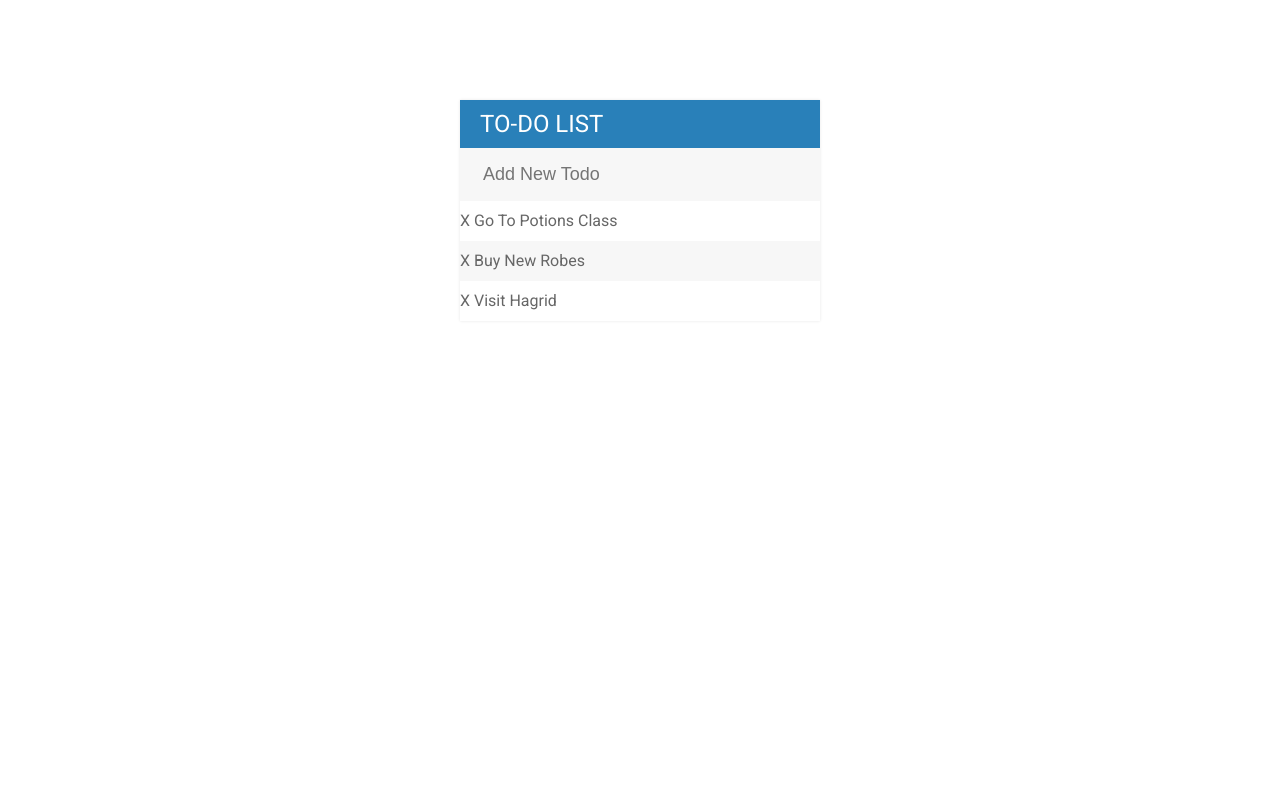
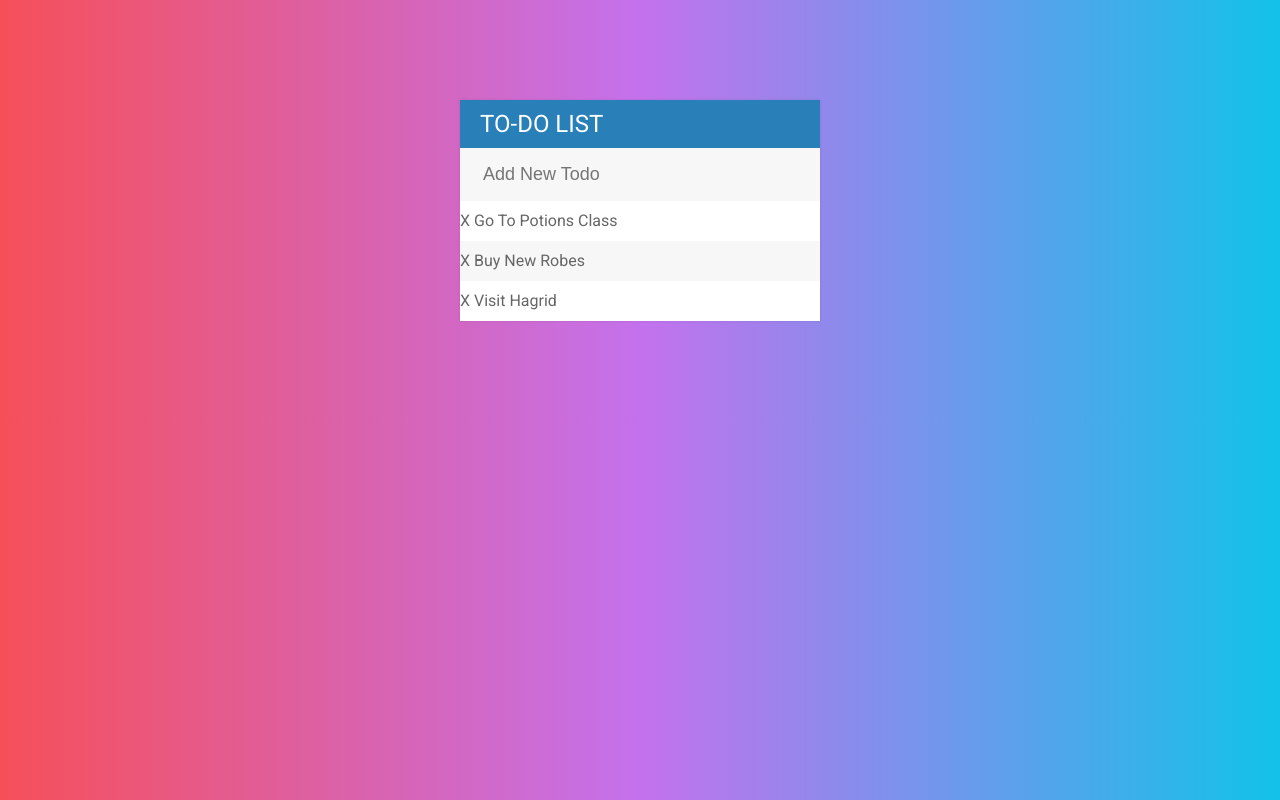
Before and after one commit to eselse/ToDoListProject, a plain HTML site: page index.html in a window 1280 px wide. Drawn offline with Linux system fonts and the light colour scheme.

Commit message:
from sublime

```diff
--- a/assets/CSS/todos.css
+++ b/assets/CSS/todos.css
@@ -1,5 +1,8 @@
 body{
 	font-family: 'Roboto', sans-serif;
+	background: #12c2e9;  /* fallback for old browsers */
+	background: -webkit-linear-gradient(to right, #f64f59, #c471ed, #12c2e9);  /* Chrome 10-25, Safari 5.1-6 */
+	background: linear-gradient(to right, #f64f59, #c471ed, #12c2e9); /* W3C, IE 10+/ Edge, Firefox 16+, Chrome 26+, Opera 12+, Safari 7+ */
 }
 h1{
 	background: #2980b9;
```
